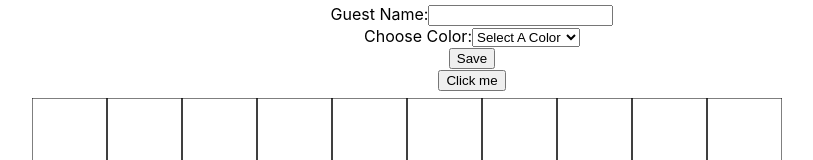
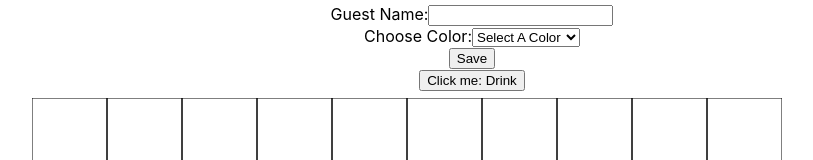
Before and after one commit to GiulianoDerosas/SnakesAndLadders, a React (Create React App) app in the folder client/: page / in a window 1280 px wide. Shown: the part 202-362 px from the top of the page, without its empty margins (168-981 px from the left). Built offline with nearby package versions, Linux system fonts and the light colour scheme; no server answers.

Commit message:
button edit

```diff
--- a/client/src/containers/game.js
+++ b/client/src/containers/game.js
@@ -104,7 +104,7 @@ const Game = () => {
 
             <div>
                 {/* <Tasks tasks={tasks} getRandomTask={getRandomTask}/> */}
-                <button onClick={getRandomTask}>Click me</button>
+                <button onClick={getRandomTask}>Click me: Drink</button>
                 {/* <p>{randomTask}</p> */}
                 <Tasks randomTask={randomTask} />
             </div>
```
